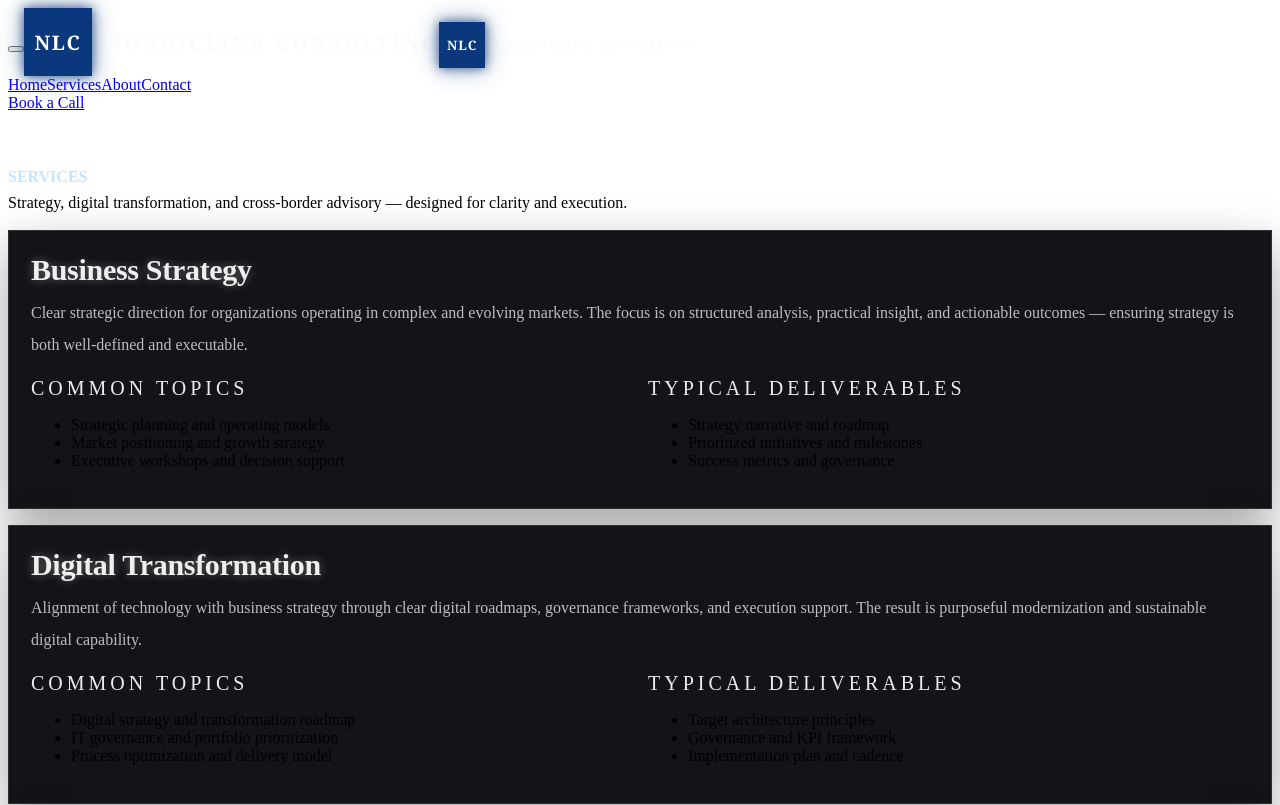
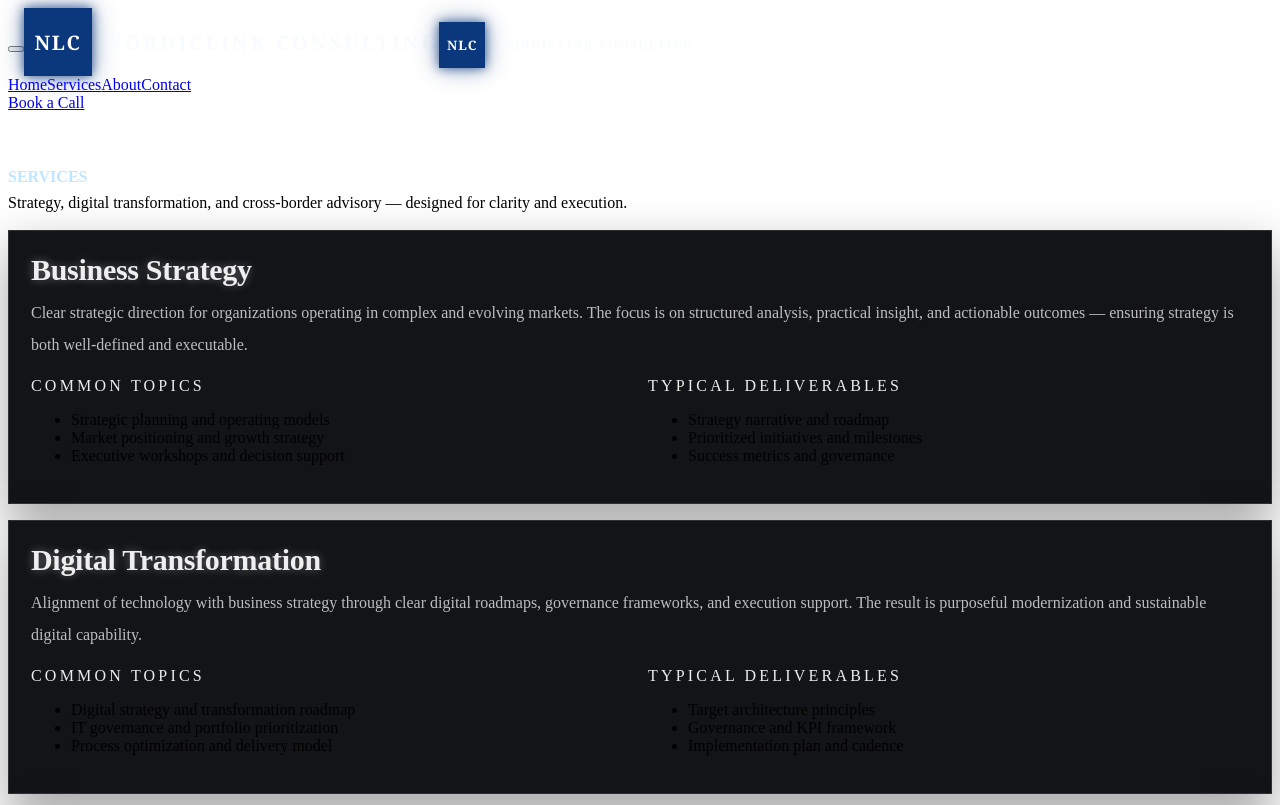
Before and after one commit to jeanalbertsen-svg/nordiclink-site, a React (Vite) app: page /services in a window 1280 px wide. Shown: the top 805 px of the page. Built offline with nearby package versions, Linux system fonts and the light colour scheme; the HTML template or start-up script is replaced by a standard one.

Commit message:
Update website styles

```diff
--- a/src/pages/Services.css
+++ b/src/pages/Services.css
@@ -44,11 +44,11 @@
 
 /* ✅ miniTitle matches theme */
 .miniTitle{
-  font-size: 20px;
+  font-size: 16px;
   letter-spacing: 0.2em;
   text-transform: uppercase;
   margin-bottom: 6px;
-  font-weight: 300;
+  font-weight: 500;
   color: rgba(255,255,255,0.92); /* ✅ neon white */
 }
 
```
